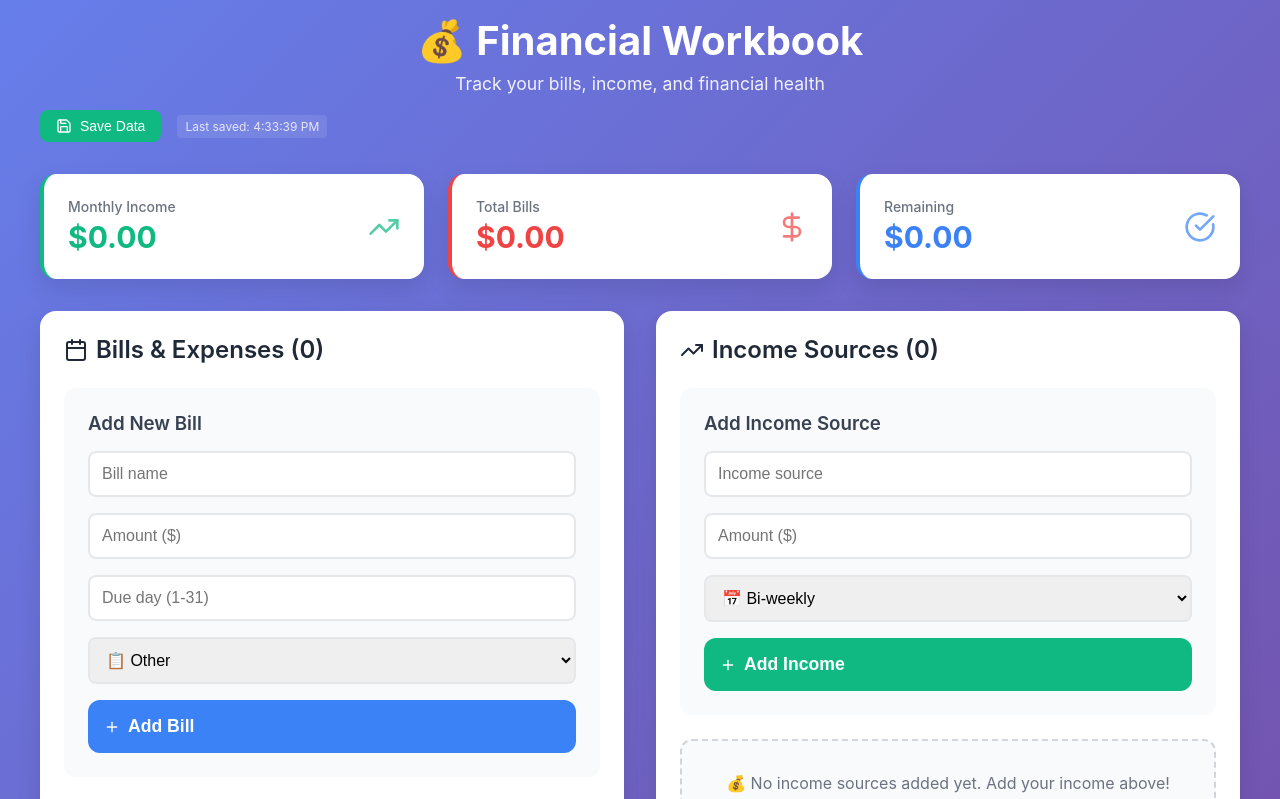
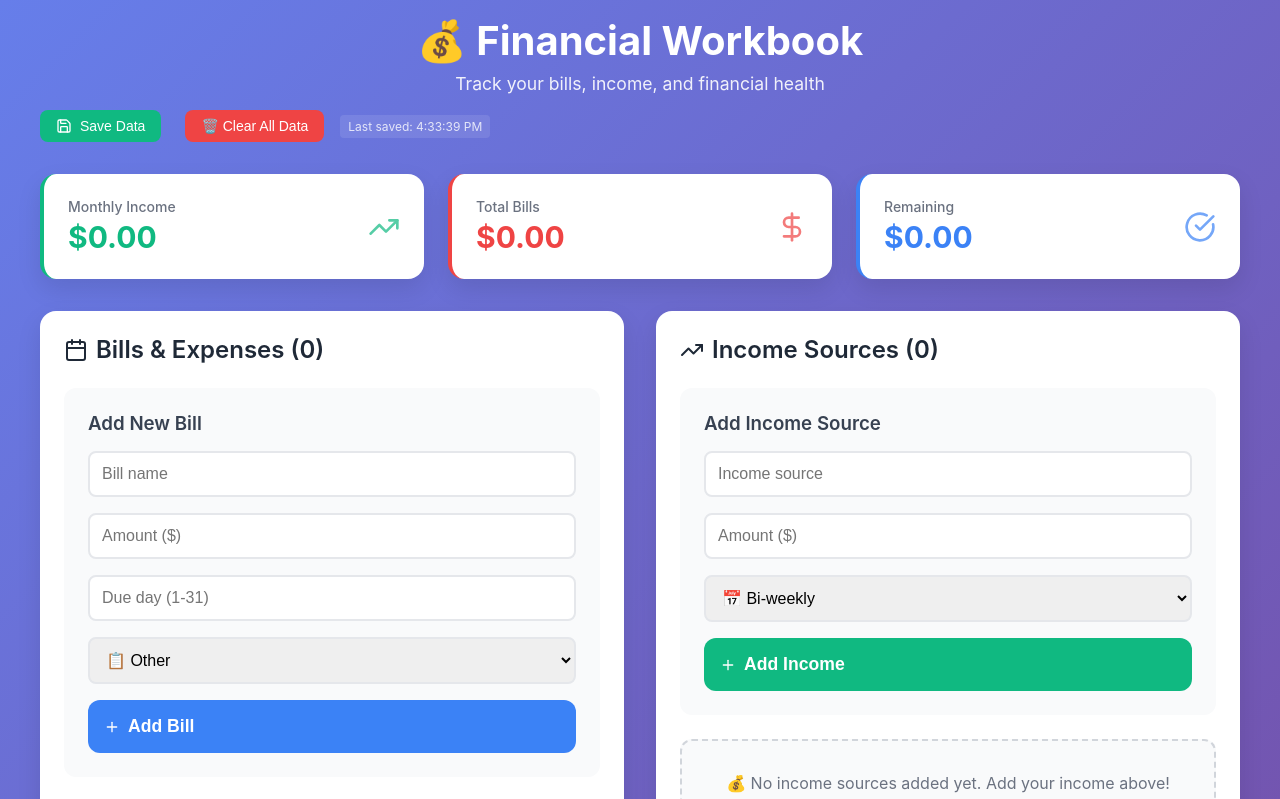
Before and after one commit to knightofren2588/financial-workbook, a React (Create React App) app: page / in a window 1280 px wide. Shown: the top 799 px of the page. Built offline with nearby package versions, Linux system fonts and the light colour scheme.

Commit message:
Added clear all data button with improved UX

```diff
--- a/src/App.js
+++ b/src/App.js
@@ -84,6 +84,18 @@ const FinancialWorkbook = () => {
       alert('✅ Data saved successfully!');
     } else {
       alert('❌ Failed to save data. Please try again.');
+    }
+  };
+
+  // Clear all data function
+  const clearAllData = () => {
+    if (window.confirm('Are you sure you want to clear all data? This action cannot be undone.')) {
+      setBills([]);
+      setIncome([]);
+      localStorage.removeItem('financial-workbook-bills');
+      localStorage.removeItem('financial-workbook-income');
+      setLastSaved(null);
+      alert('🗑️ All data has been cleared!');
     }
   };
 
@@ -207,6 +219,9 @@ const FinancialWorkbook = () => {
             <button onClick={handleManualSave} className="manual-save-btn">
               <Save size={16} />
               Save Data
+            </button>
+            <button onClick={clearAllData} className="manual-save-btn" style={{background: '#ef4444', marginLeft: '0.5rem'}}>
+              🗑️ Clear All Data
             </button>
             {lastSaved && <span className="last-saved">Last saved: {lastSaved}</span>}
           </div>
```
